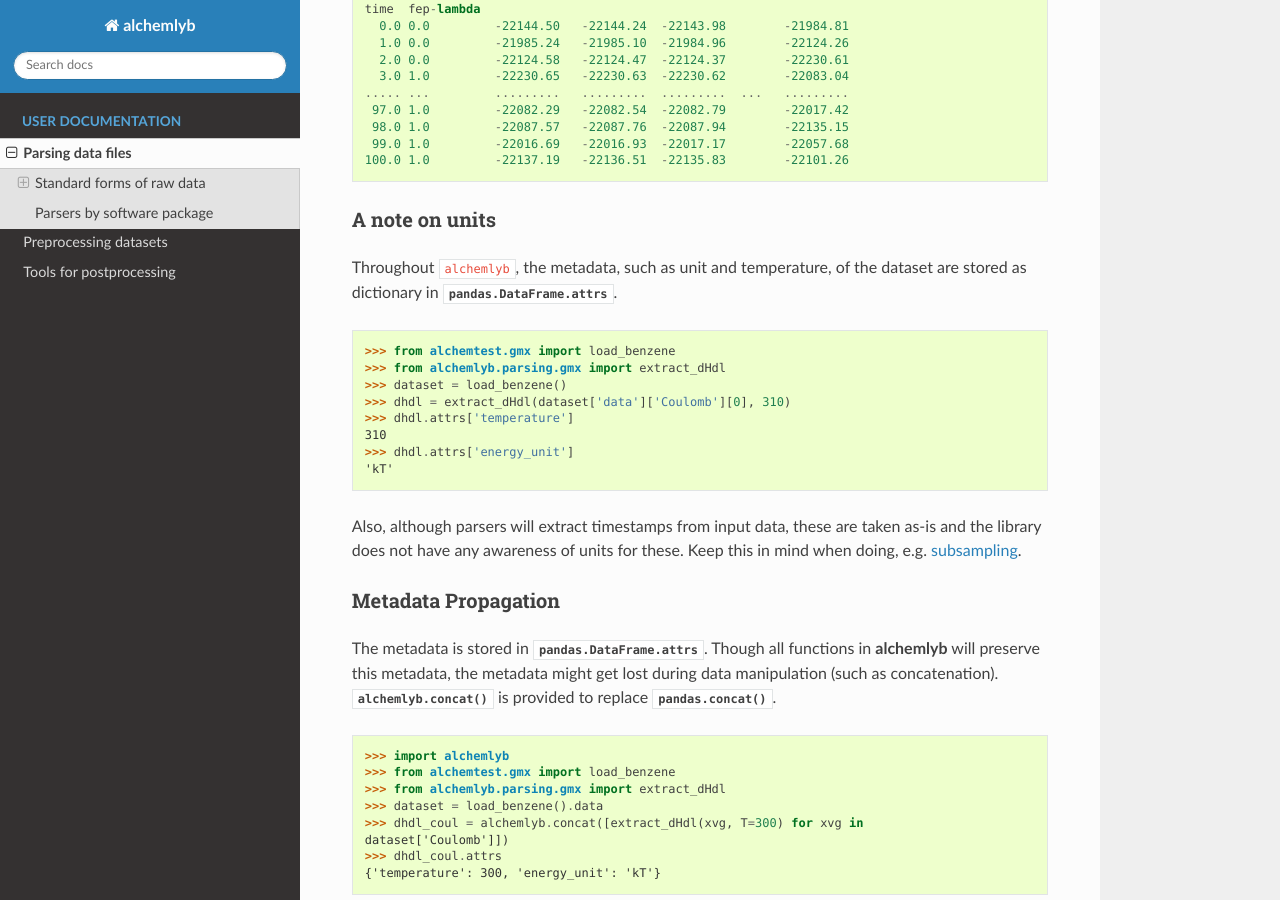
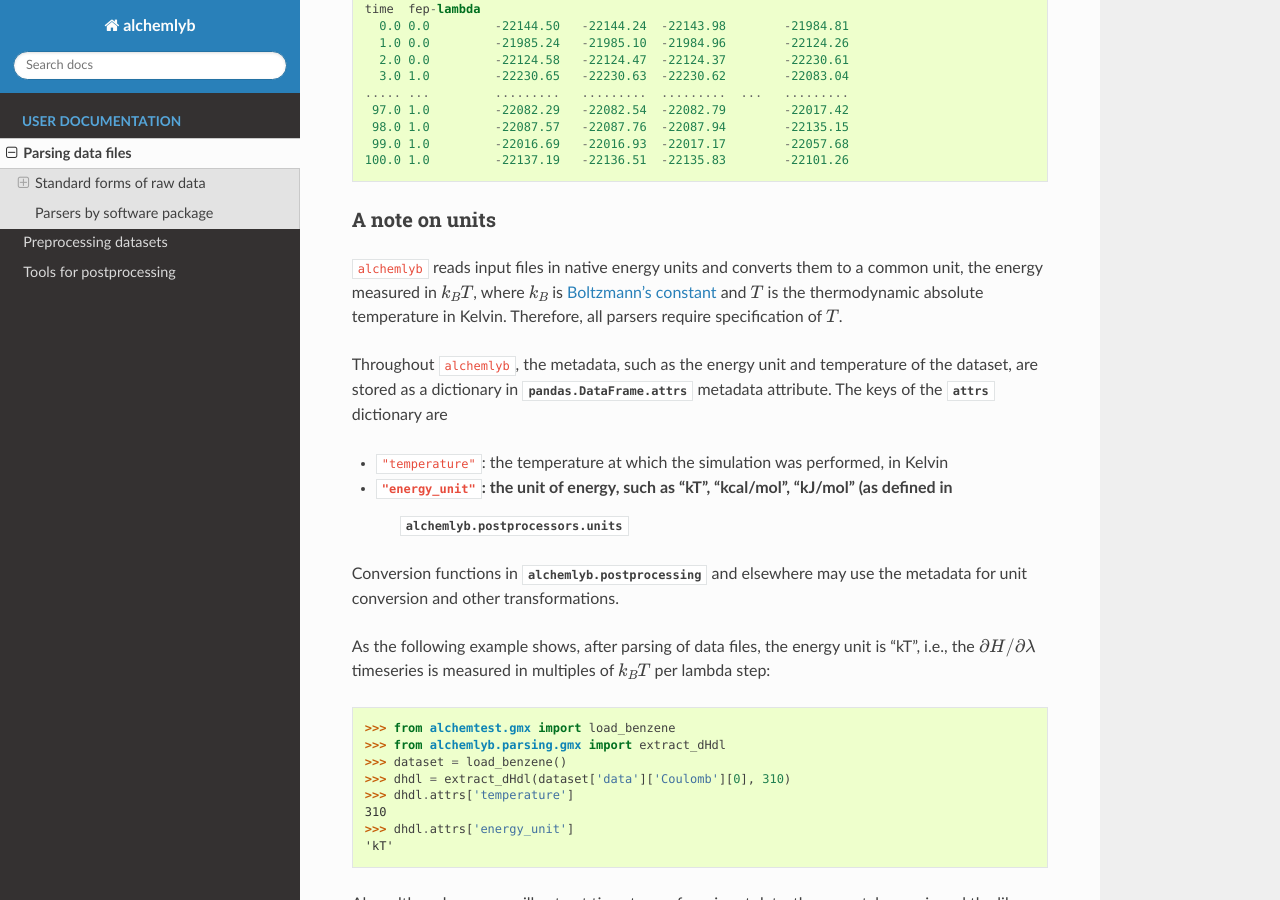
Before and after one commit to alchemistry/alchemlyb, a Sphinx documentation site: the page built from docs/parsing.rst, in a window 1280 px wide and 900 px high, scrolled down 2489 px. Built offline with Sphinx 7.4.7 and the Read the Docs theme 2.0.0, drawn with Linux system fonts in a browser that asks for light colours; pages that are not in the unit, such as notebooks, are missing from menus; the version number could not be read and is left out.

Commit message:
Update docs/parsing.rst
Co-authored-by: Oliver Beckstein <orbeckst@gmail.com>

```diff
--- a/docs/parsing.rst
+++ b/docs/parsing.rst
@@ -116,8 +116,25 @@ For datasets that sample only a single :math:`\lambda` parameter, then the DataF
 
 A note on units
 '''''''''''''''
-Throughout ``alchemlyb``, the metadata, such as unit and temperature, of the
-dataset are stored as dictionary in :attr:`pandas.DataFrame.attrs`. ::
+``alchemlyb`` reads input files in native energy units and converts them to a common
+unit, the energy measured in :math:`k_B T`, where :math:`k_B` is `Boltzmann's constant
+<https://physics.nist.gov/cgi-bin/cuu/Value?k>`_ and :math:`T` is the thermodynamic
+absolute temperature in Kelvin. Therefore, all parsers require specification of :math:`T`.
+
+Throughout ``alchemlyb``, the metadata, such as the energy unit and temperature of
+the dataset, are stored as a dictionary in :attr:`pandas.DataFrame.attrs` metadata
+attribute. The keys of the :attr:`~pandas.DataFrame.attrs`  dictionary are
+
+- ``"temperature"``: the temperature at which the simulation was performed, in Kelvin
+- ``"energy_unit"``: the unit of energy, such as "kT", "kcal/mol", "kJ/mol" (as defined in
+   :mod:`alchemlyb.postprocessors.units`
+
+Conversion functions in :mod:`alchemlyb.postprocessing` and elsewhere may use the
+metadata for unit conversion and other transformations.
+
+As the following example shows, after parsing of data files, the energy unit is "kT", i.e.,
+the :math:`\partial H/\partial\lambda` timeseries is measured in multiples of
+:math:`k_B T` per lambda step::
 
     >>> from alchemtest.gmx import load_benzene
     >>> from alchemlyb.parsing.gmx import extract_dHdl
```
